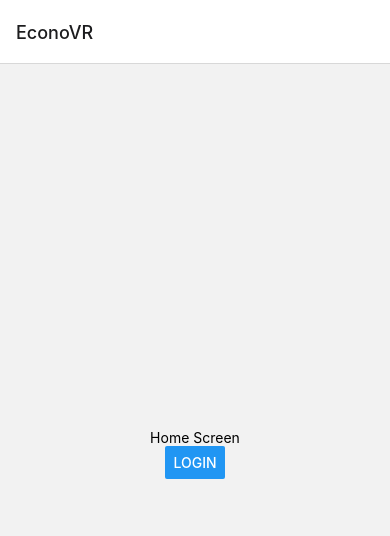
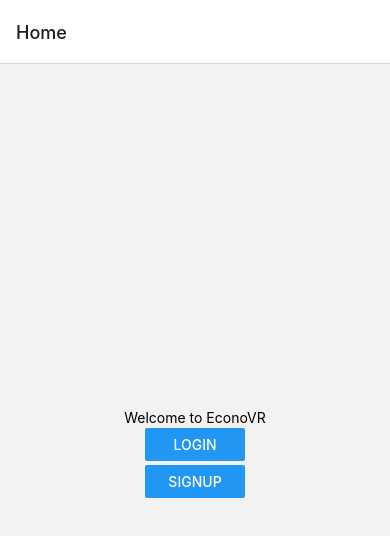
Before and after one commit to cmrohityadav/EconoVR, a React Native app in the folder basic/: screen /Home in a window 390 px wide. Shown: the top 536 px of the page. Built offline with nearby package versions, Linux system fonts and the light colour scheme.

Commit message:
signup page added

```diff
--- a/basic/App.tsx
+++ b/basic/App.tsx
@@ -18,13 +18,16 @@ import {createNativeStackNavigator} from "@react-navigation/native-stack"
 
 //screens
 import Home from './components/screens/Home';
-import Details from './components/screens/Details';
+import Login from './components/screens/Login';
+import Signup from './components/screens/Signup';
+
 
 
 
 export type RootStackParamList = {
   Home: undefined;
-  Details: {productId: string}
+  Login: {productId: string}
+  Signup:{productId:string}
 };
 
 const Stack = createNativeStackNavigator<RootStackParamList>()
@@ -39,14 +42,21 @@ function App(): JSX.Element {
         name='Home'
         component={Home}
         options={{
-          title: "EconoVR"
+          title: "Home"
         }}
         />
         <Stack.Screen
-        name='Details'
-        component={Details}
+        name='Login'
+        component={Login}
         options={{
-          title: "Product Details"
+          title: "Login page"
+        }}
+        />
+        <Stack.Screen
+        name='Signup'
+        component={Signup}
+        options={{
+          title: "Signup page"
         }}
         />
 
--- a/basic/components/screens/Home.tsx
+++ b/basic/components/screens/Home.tsx
@@ -12,18 +12,36 @@ type HomeProps = NativeStackScreenProps<RootStackParamList, 'Home'>
 //home page
 const Home = ({navigation}: HomeProps) => {
   return (
+    <>
     <View style={styles.container}>
-      <Text style={styles.smallText}>Home Screen</Text>
+      <Text style={styles.smallText}>Welcome to EconoVR</Text>
+      <View   style={styles.btn} >
       <Button
       title='Login'
 
-      onPress={() => navigation.push('Details', {
+      onPress={() => navigation.push('Login', {
         productId: "86"
       })}
 
       />
+      </View>
+
+
+      {/* Sign Up */}
+      <View   style={styles.btn} >
+      <Button
+      title='Signup'
+
+      onPress={() => navigation.push('Signup', {
+        productId: "80"
+      })}
+
+      />
+      </View>
 
     </View>
+
+    </>
   )
 }
 
@@ -37,5 +55,9 @@ const styles = StyleSheet.create({
     },
     smallText: {
         color: "#000000"
+    },
+    btn:{
+        margin:2,
+        width:100,
     }
 })
--- /dev/null
+++ b/basic/components/screens/Login.tsx
@@ -0,0 +1,26 @@
+import { StyleSheet, Text, View } from 'react-native'
+import React from 'react'
+
+const Login = () => {
+  return (
+   <>
+   <View>
+
+   </View>
+
+   </>
+  )
+}
+
+export default Login
+
+const styles = StyleSheet.create({
+  container: {
+      flex: 1,
+      alignItems: "center",
+      justifyContent: "center"
+  },
+  smallText: {
+      color: "#000000"
+  }
+})
--- a/basic/components/screens/Details.tsx
+++ b/basic/components/screens/Signup.tsx
@@ -1,14 +1,14 @@
 import { StyleSheet, Text, View } from 'react-native'
 import React from 'react'
 
-const Details = () => {
+const Signup = () => {
   return (
     <View>
-      <Text>Details</Text>
+      <Text>Signup</Text>
     </View>
   )
 }
 
-export default Details
+export default Signup
 
 const styles = StyleSheet.create({})
```
